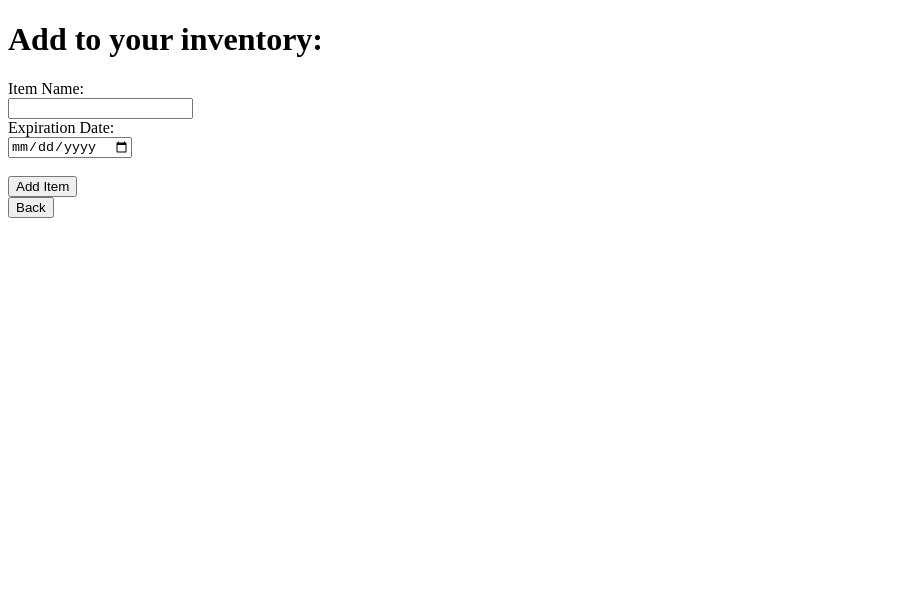
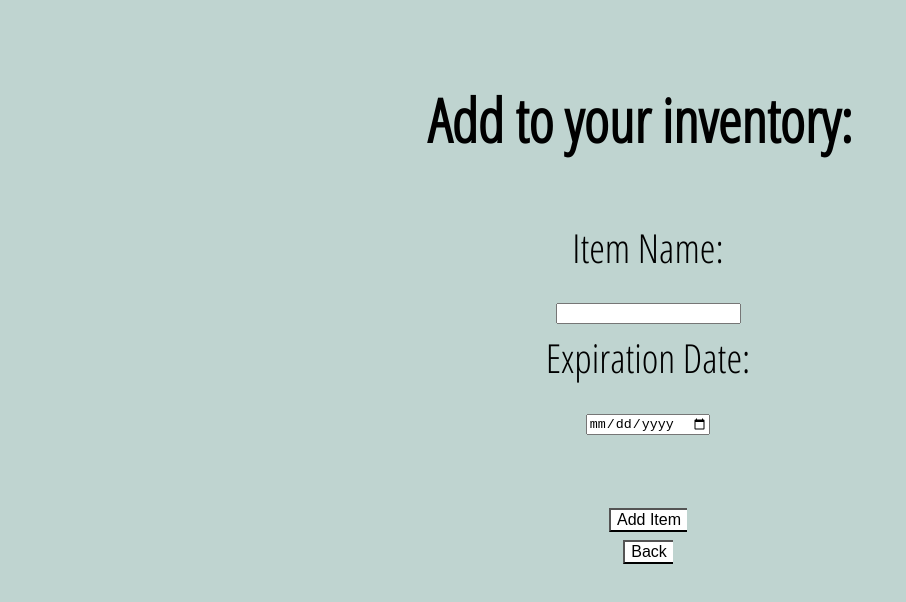
Before and after one commit to pasolano/cssiproject, a plain HTML site: page htmls/inventory_input.html in a window 1280 px wide. Shown: the whole page, without its empty margins (0-906 px from the left). Drawn offline with Linux system fonts and the light colour scheme.

Commit message:
more css

```diff
--- a/css/add.css
+++ b/css/add.css
@@ -2,3 +2,57 @@ body {
   background-color: #BFD4D0;
   font-family: 'Open Sans Condensed', sans-serif;
 }
+
+h1 {
+  text-align: center;
+  font-size: 60px;
+  left: 0;
+  line-height: 200px;
+  margin: auto;
+  margin-top: -100px;
+  position: absolute;
+  top: 15%;
+  width: 100%;
+}
+
+.class1 {
+  font-size: 40px;
+  text-align: center;
+  margin: auto;
+  margin-top: -100px;
+  position: absolute;
+  top: 40%;
+  width: 100%;
+
+}
+
+.button {
+  background-color: white;
+    border-right: white;
+    color: black;
+    text-align: center;
+    text-decoration: none;
+    display: inline-block;
+    font-size: 16px;
+    margin: 4px 2px;
+    cursor: pointer;
+}
+
+.class2 {
+  text-align: center;
+  margin: auto;
+  margin-top: -100px;
+  position: absolute;
+  top: 70%;
+  width: 100%;
+}
+
+/* .input {
+  height: 24px;
+  width: 150px;
+  text-align: center;
+  margin: auto;
+  margin-top: -100px;
+  position: absolute;
+  top: 70%;
+} */
--- a/htmls/inventory_input.html
+++ b/htmls/inventory_input.html
@@ -1,26 +1,41 @@
 <!DOCTYPE html>
 <html>
   <head>
+    <link href="https://fonts.googleapis.com/css?family=Open+Sans+Condensed:300" rel="stylesheet">
     <link rel="icon" type="image/jpg" href="/LISTener_images/LISTenerLogo.JPG">
-    <link rel="stylesheet" href="css/everything.css" />
+    <link rel="stylesheet" href="../css/add.css" />
     <title>LISTener</title>
   </head>
   <body>
     <h1>Add to your inventory:</h1>
+
+    <div class="class1">
+
       <form action="inventory-input">
         Item Name:<br>
-        <input type="text" name="item_name" >
+        <input class="input" type="text" name="item_name" >
         <br>
         Expiration Date:<br>
-        <input type="date" name="expiration_date" >
-        <br><br>
-        <input type="submit" value="Add Item">
+        <input class"input" type="date" name="expiration_date" >
       </form>
-      <div>
-        <form action="/account">
-          <input type="submit" value="Back">
-        </form>
 
-      </div>
+    </div>
+
+<div class="class2">
+  <br><br>
+  <input class="button" type="submit" value="Add Item">
+
+  <form action="/account">
+      <input class="button" type="submit" value="Back">
+  </form>
+
+</div>
+
+  <div>
+
+
+</div>
+
+
   </body>
 </html>
```
Also changed, not shown: htmls/account.html (+1 -1 lines), htmls/cur_products.html (+2 -1 lines), htmls/inventory_table.html (renamed from templates/inventory_table.html, +2 -1 lines), inventory_input.html (deleted, +0 -24 lines), 1 other file.
